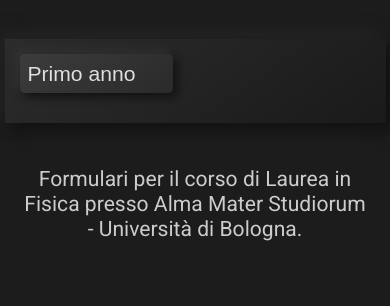
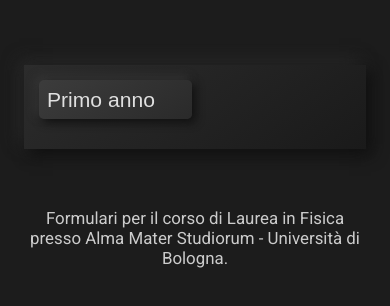
Before and after one commit to CesareSabattini/Formulari-Minimali, a plain HTML site: page index.html in a window 390 px wide. Shown: the part 94-400 px from the top of the page. Drawn offline with Linux system fonts and the light colour scheme.

Commit message:
fix(mobile style)

```diff
--- a/index.css
+++ b/index.css
@@ -23,12 +23,14 @@ body {
     }
     .container {
         padding: 15px;
+        margin-top: 3vh;
+        margin-bottom: 2vh;
         background: linear-gradient(145deg, #2c2c2c, #1a1a1a);
         box-shadow: 5px 5px 15px #0e0e0e, -5px -5px 15px #2a2a2a;
-        width: 90%;
+        width: 80%;
     }
     p {
-        font-size: 2.5vh;
+        font-size: 2vh;
         color: #cccccc;
         margin-right: 5vw;
         margin-left: 5vw;
@@ -37,7 +39,7 @@ body {
     }
     ul {
         list-style-type: none;
-        padding-inline-start: 0;
+        padding-inline-start: 2vh;
         font-size: 2.5vh;
         display: flex;
         flex-direction: column;
--- a/index.html
+++ b/index.html
@@ -2,6 +2,7 @@
 <html>
 <head>
     <title>Documenti LaTeX</title>
+    <meta name="viewport" content="width=device-width, initial-scale=1.0">
     <link rel="stylesheet" type="text/css" href="index.css">
     <link href="https://fonts.googleapis.com/css2?family=Roboto:wght@400;700&display=swap" rel="stylesheet">
 </head>
```
